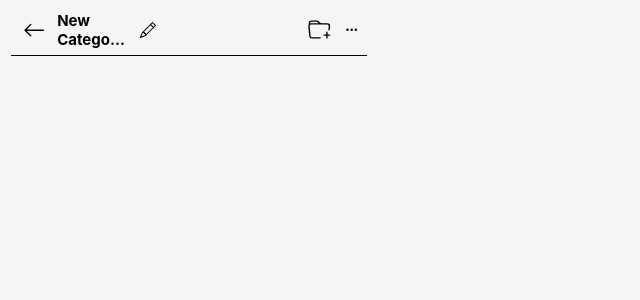
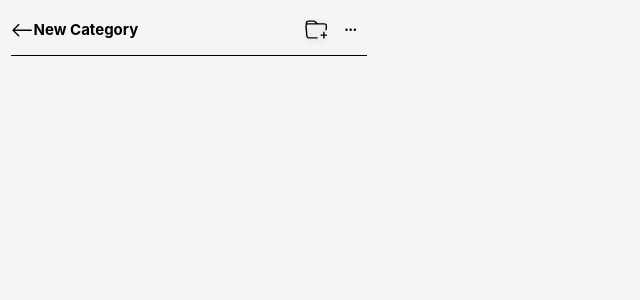
Before and after one commit to Exoldarium/notersy-v2, a React (Vite) app: page / in a window 1280 px wide. Both pictures are taken after a click on the button 316 px from the left and 31 px from the top of the page. Shown: the top 300 px of the page, without its empty margins (0-640 px from the left). Built offline with nearby package versions, Linux system fonts and the light colour scheme.

Commit message:
category nav styling adjustments, refactoring
each category title will be shortened if it's too long or if specific buttons are present in the nav

```diff
--- a/src/components/CategoryNav.tsx
+++ b/src/components/CategoryNav.tsx
@@ -39,7 +39,22 @@ export const CategoryNav = ({ singleCategory, setSortNotes }: Props) => {
   const dispatch = useAppDispatch();
   const navigate = useNavigate();
 
-  const shortenCategoryTitle = singleCategory.title.slice(0, 10) + '...';
+  const renderCategoryTitle = () => {
+    switch (true) {
+      case (singleCategory.title.length >= 9 && checkbox[0] !== undefined):
+        return <>
+          <span className="tooltiptext">{singleCategory.title}</span>
+          {singleCategory.title.slice(0, 9) + '...'}
+        </>;
+      case (singleCategory.title.length >= 20):
+        return <>
+          <span className="tooltiptext">{singleCategory.title}</span>
+          {singleCategory.title.slice(0, 20) + '...'}
+        </>;
+      default:
+        return singleCategory.title;
+    }
+  };
 
   const changeEditTitleOnClick = () => setEditTitle(!editTitle);
 
@@ -102,16 +117,12 @@ export const CategoryNav = ({ singleCategory, setSortNotes }: Props) => {
 
   return (
     <>
-      {/* {!editTitle && (editorActive || clickedNote) &&
-        <h1 style={{ fontSize: '15px', borderBottom: '1px solid black' }}>{singleCategory.title}</h1>
-      } */}
       <CategoryNavStyles
         $editorActive={editorActive}
         $clickedNote={clickedNote}
         $checkbox={checkbox}
         $editTitle={editTitle}
       >
-        {/* editNav buttons are hidden if the note editor is active */}
         <div className="title-edit">
           {!editTitle &&
             <button
@@ -124,14 +135,8 @@ export const CategoryNav = ({ singleCategory, setSortNotes }: Props) => {
             </button>
           }
           {!editTitle &&
-            <h1>
-              {singleCategory.title.length >= 12 ?
-                <>
-                  <span className="tooltiptext">{singleCategory.title}</span>
-                  {shortenCategoryTitle}
-                </> :
-                singleCategory.title
-              }
+            <h1 onClick={changeEditTitleOnClick}>
+              {renderCategoryTitle()}
             </h1>
           }
           {editTitle &&
@@ -152,13 +157,10 @@ export const CategoryNav = ({ singleCategory, setSortNotes }: Props) => {
             onClick={changeEditTitleOnClick}
             className="editTitle-button"
           >
-            {editTitle ? <Icon.X /> : <>
-              <span className="tooltiptext">Edit</span>
-              <Icon.Pencil />
-            </>}
+            {editTitle && <Icon.X />}
           </button>
         </div>
-        <div className="categoryNav-NoteButtons">
+        <div className="trash-button-div">
           {checkbox[0] &&
             <>
               <p>{checkbox.length} selected</p>
@@ -172,6 +174,8 @@ export const CategoryNav = ({ singleCategory, setSortNotes }: Props) => {
               </button>
             </>
           }
+        </div>
+        <div className="newNote-button-div">
           <button
             type="button"
             style={{ height: 'fit-content', width: 'fit-content' }}
--- a/src/components/SingleCategory.tsx
+++ b/src/components/SingleCategory.tsx
@@ -53,7 +53,12 @@ export const SingleCategory = ({ category }: Props) => {
       </form>
       <div onClick={setCategoryActiveOnClick} id={category.id}>
         <Link to={`/${category.id}`}>
-          {category.title}
+          {category.title.length >= 25 ?
+            <>
+              {category.title.slice(0, 25) + '...'}
+            </> :
+            category.title
+          }
         </Link>
         <p>{category.notes.length !== 1 ? `${category.notes.length} notes` : `1 note`}</p>
       </div>
--- a/src/components/styles/CategoryNavStyles.tsx
+++ b/src/components/styles/CategoryNavStyles.tsx
@@ -19,15 +19,16 @@ export const CategoryNavStyles = styled.nav<{
   align-items: center;
   .tooltiptext {
     visibility: hidden;
-    width: 100px;
+    width: fit-content;
+    max-width: 350px;
     font-size: 12px;
     background-color: black;
     color: #fff;
     text-align: center;
     border-radius: 6px;
-    padding: 2px 0;
+    padding: 0.2rem;
     position: absolute;
-    top: 30px;
+    top: 40px;
     z-index: 2;
     opacity: 0.9;
     right: 0;
@@ -36,12 +37,13 @@ export const CategoryNavStyles = styled.nav<{
     display: flex;
     flex-direction: row;
     align-items: center;
-    flex: 1 0 0;
+    flex: ${props => props.$checkbox.length !== 0 ? '' : '1 0 0'};
     h1 {
-      flex: 1 0 0;
+      /* flex: 1 0 0; */
       margin: 0;
       padding-bottom: 0.2rem;
-      cursor: default;
+      cursor: pointer;
+      white-space: nowrap;
       &:hover > .tooltiptext{
         left: 0;
         visibility: visible;
@@ -55,7 +57,7 @@ export const CategoryNavStyles = styled.nav<{
         border-radius: 5px;
       }
       .confirm-edit-button {
-        flex: 1 0 0;
+        /* flex: 1 0 0; */
         background: none;
         border: none;
         width: fit-content;
@@ -70,7 +72,7 @@ export const CategoryNavStyles = styled.nav<{
       }
     }
     .back-button {
-      flex: 1 0 0;
+      /* flex: 1 0 0; */
       background: none;
       border: none;
       width: fit-content;
@@ -93,7 +95,7 @@ export const CategoryNavStyles = styled.nav<{
       }
     }
     .editTitle-button {
-      flex: 1 0 0;
+      /* flex: 1 0 0; */
       background: none;
       padding: 0;
       border: none;
@@ -116,28 +118,90 @@ export const CategoryNavStyles = styled.nav<{
       }
     }
   }
-  .categoryNav-NoteButtons {
-    display: flex;
+  .trash-button-div {
+    display: ${props => (props.$checkbox.length !== 0 && !props.$editTitle) ? 'flex' : 'none'};
     flex-direction: row;
     align-items: center;
-    justify-content: flex-end;
     flex: 1 0 0;
+    padding-left: 4rem;
+    p {
+      cursor: default;
+      white-space: nowrap;
+      font-size: 12px;
+    }
     button {
-      flex: ${props => props.$checkbox?.length !== 0 ? '1 0 0' : ''};
+      margin-left: 0.7rem;
       width: fit-content;
       height: fit-content;
       background: none;
       border: none;
       position: relative;
       padding: 0;
-      margin-left: 2rem;
       cursor: pointer;
       svg {
         width: 1.4rem;
         height: 1.4rem;
         transition: all 0.2s ease-out;
       }
-      &:hover > .tooltiptext{
+      .tooltiptext {
+        visibility: hidden;
+        width: fit-content;
+        max-width: 350px;
+        font-size: 12px;
+        background-color: black;
+        color: #fff;
+        text-align: center;
+        border-radius: 6px;
+        padding: 2px 0;
+        position: absolute;
+        top: 30px;
+        z-index: 2;
+        opacity: 0.9;
+        right: 0;
+      }
+      &:hover > .tooltiptext {
+        visibility: visible;
+      }
+      svg:hover {
+        width: 1.6rem;
+        height: 1.6rem;
+      }
+    }
+  }
+  .newNote-button-div {
+    display: flex;
+    justify-content: flex-end;
+    flex: ${props => props.$checkbox.length !== 0 ? '1 0 0' : ''};
+    button {
+      width: fit-content;
+      height: fit-content;
+      border-radius: 5px;
+      border: none;
+      position: relative;
+      padding: 0;
+      margin: 0;
+      cursor: pointer;
+      svg {
+        width: 1.4rem;
+        height: 1.4rem;
+        transition: all 0.2s ease-out;
+      }
+      .tooltiptext {
+        visibility: hidden;
+        width: 100px;
+        font-size: 12px;
+        background-color: black;
+        color: #fff;
+        text-align: center;
+        border-radius: 6px;
+        padding: 2px 0;
+        position: absolute;
+        top: 30px;
+        z-index: 2;
+        opacity: 0.9;
+        right: 0;
+      }
+      &:hover > .tooltiptext {
         visibility: visible;
       }
       svg:hover {
@@ -153,7 +217,7 @@ export const CategoryNavStyles = styled.nav<{
     justify-content: flex-end;
     width: fit-content;
     position: relative;
-    margin-left: 0.5rem;
+    margin-left: 0.7rem;
     padding-right: 0.2rem;
     .dropdown-menu {
       display: flex;
@@ -161,7 +225,7 @@ export const CategoryNavStyles = styled.nav<{
       z-index: 1;
       position: absolute;
       right: 10px;
-      top: 30px;
+      top: 40px;
       width: 250px;
       height: fit-content;
       box-shadow: 0 3px 10px rgb(0 0 0 / 0.4);
--- a/src/components/styles/CategoryStyles.tsx
+++ b/src/components/styles/CategoryStyles.tsx
@@ -10,6 +10,7 @@ export const CategoryStyles = styled.li`
   background-color: #80808030;
   font-weight: bold;
   transition: all 0.2s ease-out;
+  position: relative;
   &:hover {
     box-shadow: 0 3px 10px rgb(0 0 0 / 0.2);
   }
```
